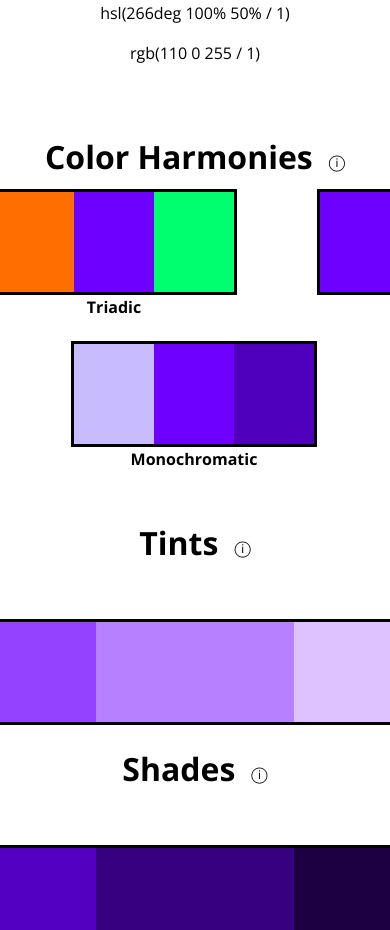
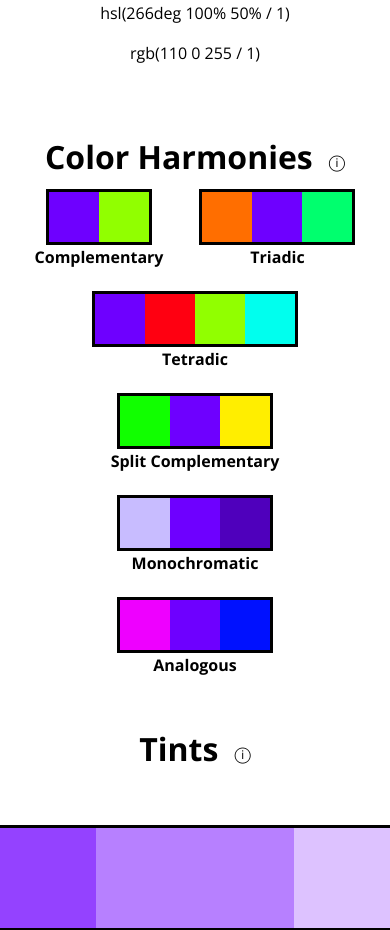
Before and after one commit to amandahinton/huetility, a React (Vite) app: page / in a window 390 px wide. Shown: the part 1620-2550 px from the top of the page. Built offline with nearby package versions, Linux system fonts and the light colour scheme.

Commit message:
make harmony palettes responsive

```diff
--- a/src/components/PaletteSwatches.css
+++ b/src/components/PaletteSwatches.css
@@ -1,4 +1,4 @@
-.huetility-palette-container {
+.huetility-palette-swatches {
   display: flex;
   flex-direction: column;
   align-items: center;
@@ -10,11 +10,14 @@
 
 .huetility-palette-swatch {
   height: 100px;
-  width: 80px;
-  display: flex;
-  flex-direction: column;
-  justify-content: center;
-  align-items: center;
+  width: 100px;
+}
+
+@media (max-width: 400px) {
+  .huetility-palette-swatch {
+    height: 50px;
+    width: 50px;
+  }
 }
 
 .huetility-palette-name {
--- a/src/components/PaletteSwatches.tsx
+++ b/src/components/PaletteSwatches.tsx
@@ -9,7 +9,7 @@ export function PaletteSwatches({ palette }: { palette: Palette }) {
   const { colorMode } = color;
 
   return (
-    <div className="huetility-palette-container">
+    <div className="huetility-palette-swatches">
       <div className="huetility-swatch-group huetility-bordered">
         {palette.paletteColors.map((swatch) => {
           const cssSwatch = cssColorValue(colorMode, swatch);
--- a/src/components/harmonies/Harmonies.css
+++ b/src/components/harmonies/Harmonies.css
@@ -1,7 +1,16 @@
+.huetility-harmonies {
+  display: flex;
+  flex-direction: column;
+  justify-content: center;
+  align-items: center;
+  margin: auto;
+}
+
 .huetility-harmonies-container {
   display: flex;
   flex-wrap: wrap;
-  width: 900px;
-  column-gap: 80px;
+  justify-content: center;
+  max-width: 1000px;
+  column-gap: 36px;
   row-gap: 22px;
 }
--- a/src/components/harmonies/Harmonies.tsx
+++ b/src/components/harmonies/Harmonies.tsx
@@ -28,7 +28,7 @@ export function Harmonies() {
   );
 
   return (
-    <div className="huetility-component-container huetility-outer">
+    <div className="huetility-harmonies">
       <Tooltip hasIcon message={tooltip}>
         <h2 className="huetility-component-title">Color Harmonies</h2>
       </Tooltip>
```
